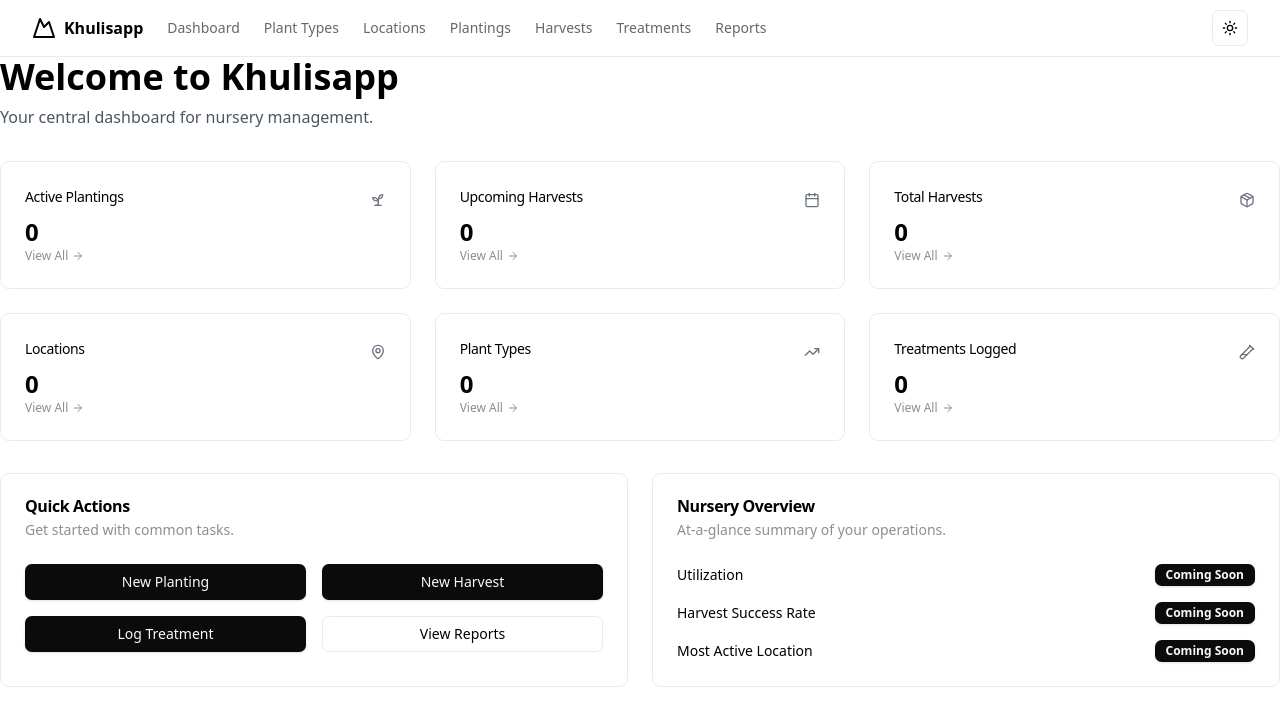
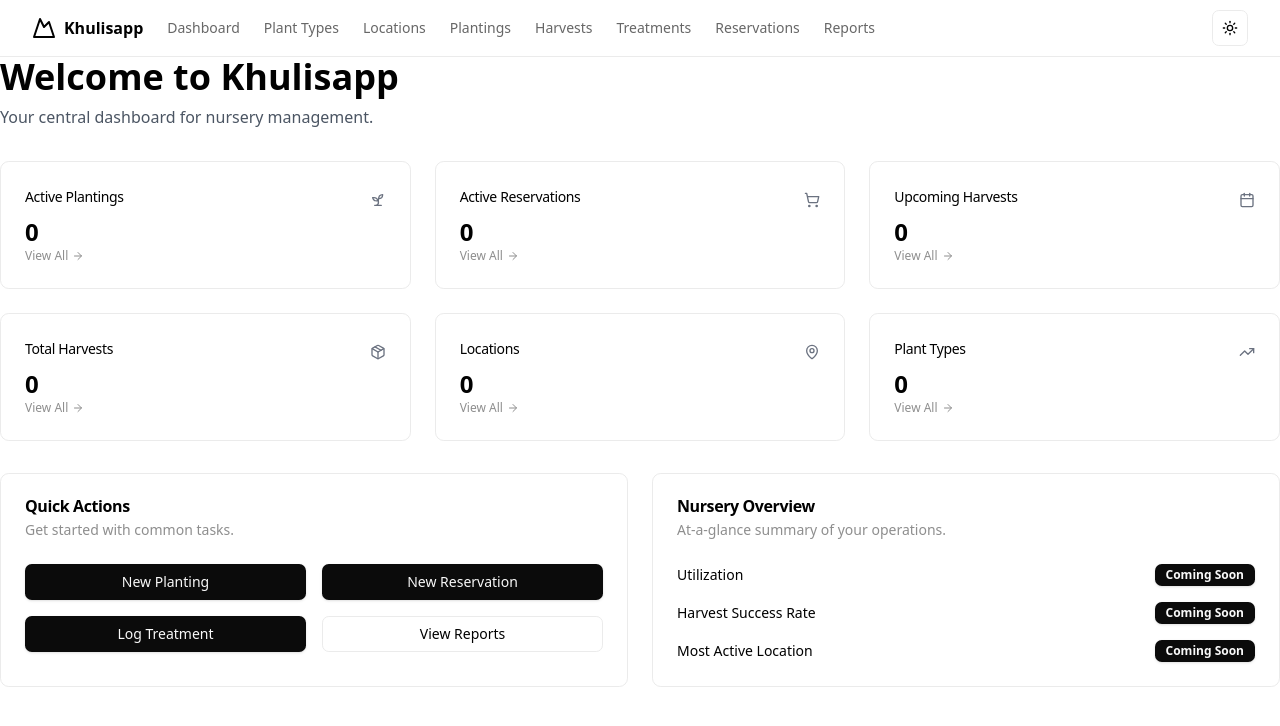
Before and after one commit to Vundz/sg-51715866-84a2-4173-a0c3-6f30f6eab96a-1777618500, a Next.js app: page / in a window 1280 px wide. Shown: the top 726 px of the page. Built offline with nearby package versions, Linux system fonts and the light colour scheme.

Commit message:
feat(reservations): Integrate into navigation and dashboard

```diff
--- a/src/components/Header.tsx
+++ b/src/components/Header.tsx
@@ -11,6 +11,7 @@ const navLinks = [
   { href: "/plantings", label: "Plantings" },
   { href: "/harvests", label: "Harvests" },
   { href: "/treatments", label: "Treatments" },
+  { href: "/reservations", label: "Reservations" },
   { href: "/reports", label: "Reports" },
 ];
 
--- a/src/pages/index.tsx
+++ b/src/pages/index.tsx
@@ -1,11 +1,10 @@
-
 import { useState, useEffect } from "react";
 import Link from "next/link";
 import { Card, CardContent, CardDescription, CardHeader, CardTitle } from "@/components/ui/card";
 import { Button } from "@/components/ui/button";
 import { Badge } from "@/components/ui/badge";
-import { ArrowRight, Sprout, Package, MapPin, TestTube2, Calendar, TrendingUp } from "lucide-react";
-import { Planting, Harvest, Location, Treatment, PlantType } from "@/types";
+import { ArrowRight, Sprout, Package, MapPin, TestTube2, Calendar, TrendingUp, ShoppingCart } from "lucide-react";
+import { Planting, Harvest, Location, Treatment, PlantType, Reservation } from "@/types";
 import { getStorageData, STORAGE_KEYS } from "@/lib/storage";
 
 export default function DashboardPage() {
@@ -16,6 +15,7 @@ export default function DashboardPage() {
     treatments: 0,
     upcomingHarvests: 0,
     plantTypes: 0,
+    activeReservations: 0,
   });
 
   useEffect(() => {
@@ -24,6 +24,7 @@ export default function DashboardPage() {
     const locations = getStorageData<Location[]>(STORAGE_KEYS.LOCATIONS) || [];
     const treatments = getStorageData<Treatment[]>(STORAGE_KEYS.TREATMENTS) || [];
     const plantTypes = getStorageData<PlantType[]>(STORAGE_KEYS.PLANT_TYPES) || [];
+    const reservations = getStorageData<Reservation[]>(STORAGE_KEYS.RESERVATIONS) || [];
 
     const upcoming = plantings.filter(p => {
       if (p.status !== "active") return false;
@@ -42,16 +43,17 @@ export default function DashboardPage() {
       treatments: treatments.length,
       upcomingHarvests: upcoming,
       plantTypes: plantTypes.length,
+      activeReservations: reservations.filter(r => r.status === 'active').length,
     });
   }, []);
 
   const statCards = [
     { title: "Active Plantings", value: stats.activePlantings, icon: Sprout, href:"/plantings" },
+    { title: "Active Reservations", value: stats.activeReservations, icon: ShoppingCart, href: "/reservations" },
     { title: "Upcoming Harvests", value: stats.upcomingHarvests, icon: Calendar, href: "/reports/upcoming-harvests" },
     { title: "Total Harvests", value: stats.totalHarvests, icon: Package, href:"/harvests" },
     { title: "Locations", value: stats.locations, icon: MapPin, href:"/locations" },
     { title: "Plant Types", value: stats.plantTypes, icon: TrendingUp, href:"/plant-types" },
-    { title: "Treatments Logged", value: stats.treatments, icon: TestTube2, href: "/treatments" },
   ];
 
   return (
@@ -86,7 +88,7 @@ export default function DashboardPage() {
           </CardHeader>
           <CardContent className="grid grid-cols-2 gap-4">
             <Link href="/plantings"><Button className="w-full">New Planting</Button></Link>
-            <Link href="/harvests"><Button className="w-full">New Harvest</Button></Link>
+            <Link href="/reservations"><Button className="w-full">New Reservation</Button></Link>
             <Link href="/treatments"><Button className="w-full">Log Treatment</Button></Link>
             <Link href="/reports"><Button className="w-full" variant="outline">View Reports</Button></Link>
           </CardContent>
```
Also changed, not shown: .stylelintrc.json (added).
